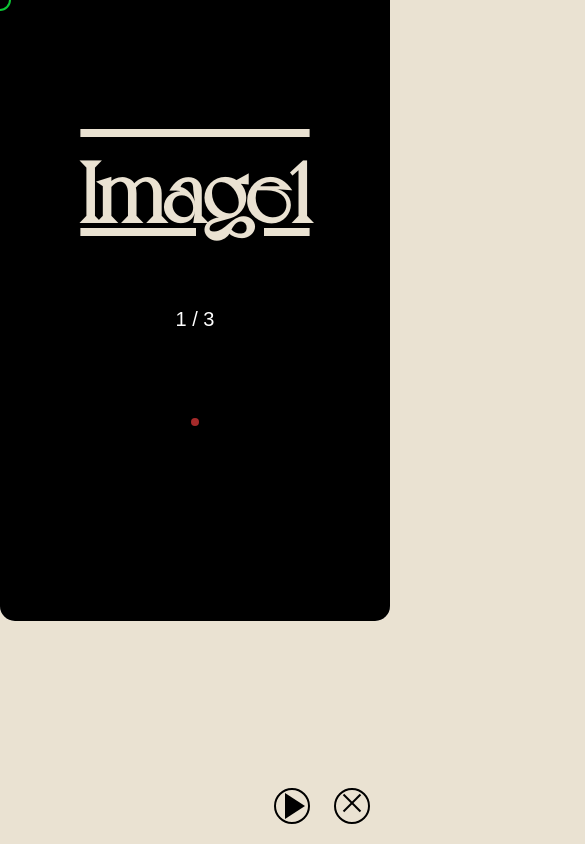
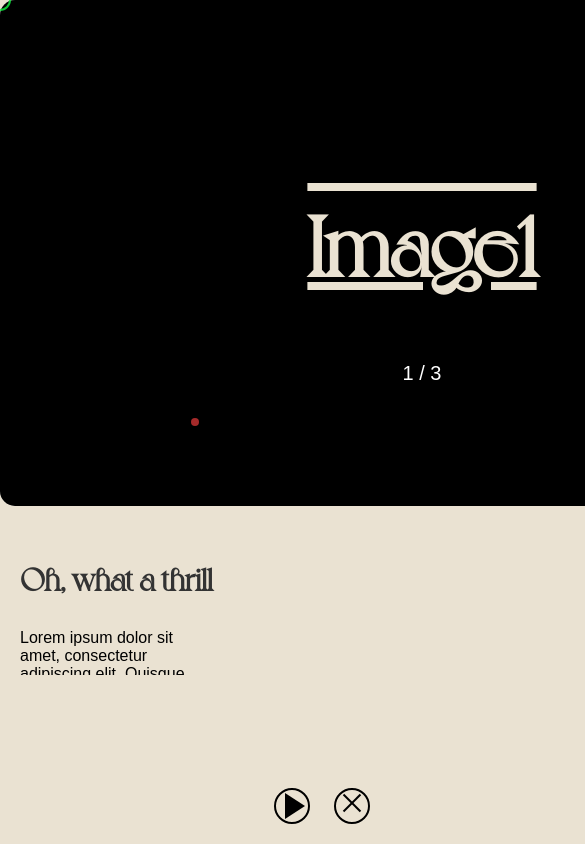
Before and after one commit to tiagossaurus-rex/diasporama, a React (Create React App) app: page /Projects/my-project in a window 390 px wide. Shown: the top 844 px of the page, 585 px wide, since content can reach past the window. Built offline with nearby package versions, Linux system fonts and the light colour scheme; no server answers.

Commit message:
collapse the two distinct section on mobile

```diff
--- a/src/components/flicker.js
+++ b/src/components/flicker.js
@@ -55,6 +55,7 @@ export default function Flicker(props) {
                 <View.Column>{text}</View.Column>
               </View.Columnlayout>
             </View.Columnwrapper>
+          </View.Textwrapper>
           <View.Controlswrapper>
             <View.ButtonWrapper
               onClick={() => {
@@ -70,7 +71,6 @@ export default function Flicker(props) {
               </Link>
             </View.CloseWrapper>
           </View.Controlswrapper>
-          </View.Textwrapper>
         </View.Header>
         <View.Wrapper>
           <View.Image
--- a/src/components/view/styles/view.js
+++ b/src/components/view/styles/view.js
@@ -16,9 +16,12 @@ export const Wrapper = styled.section`
   // margin: 0;
   position: relative;
   width: 50vw;
+  height: 100vh;
   flex-direction: column;
   @media (max-width: 900px) {
     flex-direction: row;
+    width: 100vh;
+    height: 60vh;
   }
 `;
 
@@ -39,14 +42,15 @@ export const Text = styled.div`
   border-radius: 15px;
   position: absolute;
   top: 0;
-  width: 100%;
+  width: 50vw;
   height: 100vh;
   background-color: rgba(0, 0, 0);
   color: white;
   z-index: 1;
   visibility: ${(props) => (props.flip ? "visible" : "hidden")};
   @media (max-width: 900px) {
-    width: 100vw;
+    width: 100vh;
+    height: 60vh;
   }
 `;
 
@@ -56,13 +60,15 @@ export const TextDisplay = styled.h2`
 
 export const Image = styled.img`
   padding-top: 0;
-  height: 100vh;
+
   // // position: fixed;
   object-fit: cover;
   border-radius: 15px;
-  width: 100%;
+  width: 50vw;
+  height: 100vh;
   @media (max-width: 900px) {
-    width: 200%;
+    width: 100vh;
+    height: 60vh;
   }
 `;
 export const Figcaption = styled.figcaption`
@@ -73,8 +79,13 @@ export const Figcaption = styled.figcaption`
 
 export const Header = styled.header`
   overflow: auto;
-  width: 50vw;
+  width: 100vw;
+  height: 50vh;
   padding-bottom: 50px;
+  @media (max-width: 900px) {
+    width: 50vh;
+    height: 80vh;
+  }
 `;
 
 export const Textwrapper = styled.section`
@@ -223,27 +234,28 @@ export const Controlswrapper = styled.div`
 `;
 export const Columnwrapper = styled.div`
   display: flex;
-  width: 80vw;
+  // width: 80vw;
   flex-direction: column;
 
-  @media (max-width: 900px) {
-    flex-direction: row;
-  }
+  // @media (max-width: 900px) {
+  //   flex-direction: row;
+  // }
 `;
 export const Columnlayout = styled.div`
   display: flex;
   width: 100%;
-  flex-direction: row;
+  // flex-direction: row;
   @media (max-width: 900px) {
     width: 50%;
   }
 `;
 
 export const Column = styled.div`
-  column-count: 1;
-  align-items: flex-start;
+  column-count: 0;
+  // align-items: flex-start;
   font-size: 1em;
   color: black;
+  width: 100%;
   @media (min-width: 900px) {
     column-count: 2;
     column-gap: 10px;
```
Lines whose indentation alone changed are shown as unchanged.
